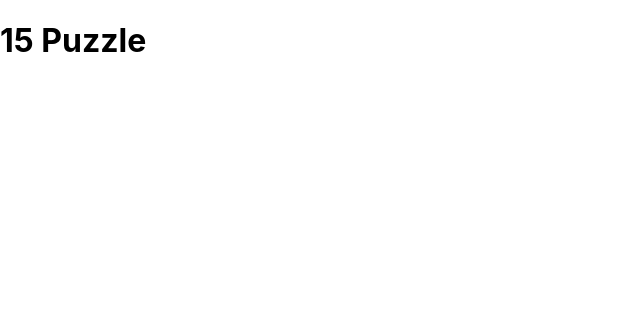
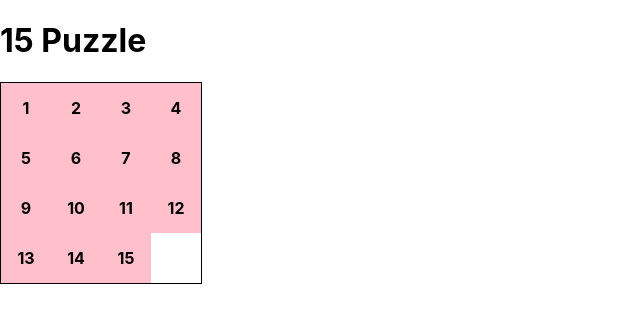
Before and after one commit to deividasrr/15puzzle, a React (Create React App) app in the folder 15puzzle/: page / in a window 1280 px wide. Shown: the top 322 px of the page, without its empty margins (0-640 px from the left). Built offline with nearby package versions, Linux system fonts and the light colour scheme.

Commit message:
* Implemented basic cell grid with cell switching

```diff
--- a/15puzzle/public/index.html
+++ b/15puzzle/public/index.html
@@ -24,7 +24,7 @@
       work correctly both with client-side routing and a non-root public URL.
       Learn how to configure a non-root public URL by running `npm run build`.
     -->
-    <title>React App</title>
+    <title>15 Puzzle</title>
   </head>
   <body>
     <noscript>You need to enable JavaScript to run this app.</noscript>
--- a/15puzzle/src/App.css
+++ b/15puzzle/src/App.css
@@ -1,38 +1,24 @@
-.App {
+.board-cell {
+  height: 50px;
+  width: 50px;
+  background-color: pink;
+  font-weight: bold;
+  line-height: 50px;
   text-align: center;
 }
 
-.App-logo {
-  height: 40vmin;
-  pointer-events: none;
+.board {
+  display: grid;
+  grid-template-columns: 50px 50px 50px 50px;
+  border: solid 1px black;
+  width: 200px;
 }
 
-@media (prefers-reduced-motion: no-preference) {
-  .App-logo {
-    animation: App-logo-spin infinite 20s linear;
-  }
+.board-cell-empty {
+  display: none;
 }
 
-.App-header {
-  background-color: #282c34;
-  min-height: 100vh;
-  display: flex;
-  flex-direction: column;
-  align-items: center;
-  justify-content: center;
-  font-size: calc(10px + 2vmin);
-  color: white;
+.board-cell-empty {
+  background-color: darkred !important;
+  color: darkred;
 }
-
-.App-link {
-  color: #61dafb;
-}
-
-@keyframes App-logo-spin {
-  from {
-    transform: rotate(0deg);
-  }
-  to {
-    transform: rotate(360deg);
-  }
-}
--- a/15puzzle/src/components/Board.jsx
+++ b/15puzzle/src/components/Board.jsx
@@ -4,11 +4,82 @@ import Cell from "./Cell";
 class Board extends React.Component {
   constructor(props) {
     super(props);
-    this.state = {};
+    this.state = {
+      cells: [1, 2, 3, 4, 5, 6, 7, 8, 9, 10, 11, 12, 13, 14, 15, -1], // -1 represents the empty cell
+    };
   }
 
+  // shuffleCells = () => {
+  //   let newCells = [...this.state.cells];
+  //   // fisher-yates shuffle
+  //   let m = array.length,
+  //     t,
+  //     i;
+  //   // While there remain elements to shuffle…
+  //   while (m) {
+  //     // Pick a remaining element…
+  //     i = Math.floor(Math.random() * m--);
+  //     // And swap it with the current element.
+  //     t = newCells[m];
+  //     newCells[m] = newCells[i];
+  //     newCells[i] = t;
+  //   }
+  //   this.setState({
+  //     cells: newCells,
+  //   });
+  // };
+
+  handleClickCell = (index) => {
+    let localCells = [...this.state.cells];
+    let tempCell = null;
+    // check top
+    if (index - 4 >= 0 && localCells[index - 4] === -1) {
+      tempCell = localCells[index - 4];
+      localCells[index - 4] = localCells[index];
+      localCells[index] = tempCell;
+    }
+    // check bottom
+    else if (index + 4 < 16 && localCells[index + 4] === -1) {
+      tempCell = localCells[index + 4];
+      localCells[index + 4] = localCells[index];
+      localCells[index] = tempCell;
+    }
+    // check left
+    else if (index - 1 >= 0 && localCells[index - 1] === -1) {
+      tempCell = localCells[index - 1];
+      localCells[index - 1] = localCells[index];
+      localCells[index] = tempCell;
+    }
+    // check right
+    else if (index + 1 < 16 && localCells[index + 1] === -1) {
+      tempCell = localCells[index + 1];
+      localCells[index + 1] = localCells[index];
+      localCells[index] = tempCell;
+    }
+    // one above condition was true
+    if (tempCell != null) {
+      this.setState({
+        cells: localCells,
+      });
+    }
+  };
+
   render() {
-    return <div></div>;
+    return (
+      <div className="board">
+        {this.state.cells.map((el, index) => {
+          return (
+            <Cell
+              key={"cell" + el}
+              index={index}
+              num={el}
+              // className={el !== -1 ? "board-cell" : "empty-cell"}
+              handleClickCell={this.handleClickCell}
+            />
+          );
+        })}
+      </div>
+    );
   }
 }
 
--- a/15puzzle/src/components/Cell.jsx
+++ b/15puzzle/src/components/Cell.jsx
@@ -1,7 +1,25 @@
 import React from "react";
 
-const Cell = () => {
-  return <div></div>;
+const Cell = (props) => {
+  console.log(props);
+  return (
+    <div
+      num={props.num}
+      index={props.index}
+      // className={
+      //   props.num !== -1 ? "board-cell" : "board-cell board-cell-empty"
+      // }
+      style={
+        props.num === -1
+          ? { backgroundColor: "white", color: "white" }
+          : { backgroundColor: "pink", color: "black" }
+      }
+      className={"board-cell"}
+      onClick={() => props.handleClickCell(props.index)}
+    >
+      {props.num}
+    </div>
+  );
 };
 
 export default Cell;
```
Also changed, not shown: 15puzzle/public/logo192.png (deleted), 15puzzle/public/logo512.png (deleted), 15puzzle/public/manifest.json.
